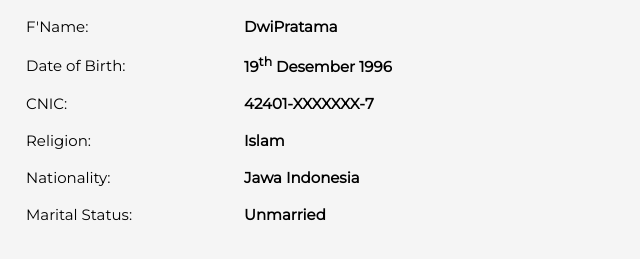
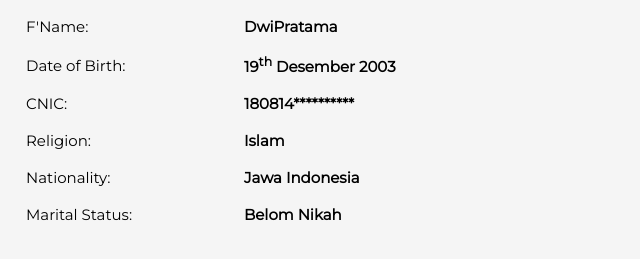
Before and after one commit to 045031323/DWIPRATAMA, a plain HTML site: page index.html in a window 1280 px wide. Shown: the part 845-1104 px from the top of the page, 240-880 px from the left. Drawn offline with Linux system fonts and the light colour scheme.

Commit message:
Update index.html

```diff
--- a/index.html
+++ b/index.html
@@ -72,11 +72,11 @@
             </tr>
             <tr>
                 <td>Date of Birth:</td>
-                <td><b>19<sup>th</sup> Desember 1996</b></td>
+                <td><b>19<sup>th</sup> Desember 2003</b></td>
             </tr>
             <tr>
                 <td>CNIC:</td>
-                <td><b>42401-XXXXXXX-7</b></td>
+                <td><b>180814**********</b></td>
             </tr>
             <tr>
                 <td>Religion:</td>
@@ -88,7 +88,7 @@
             </tr>
             <tr>
                 <td>Marital Status:</td>
-                <td><b>Unmarried</b></td>
+                <td><b>Belom Nikah</b></td>
             </tr>
         </table>
     </div>
```
